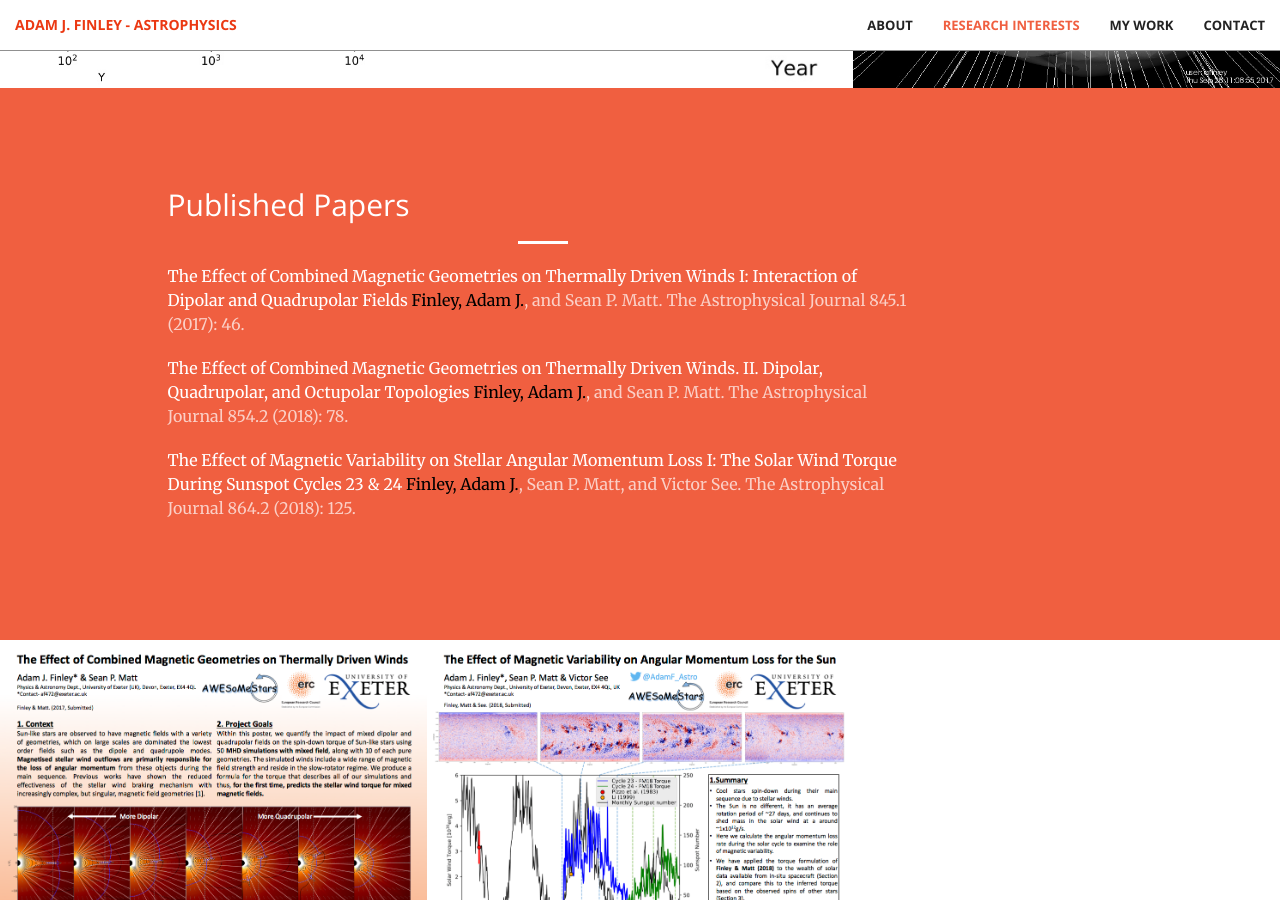
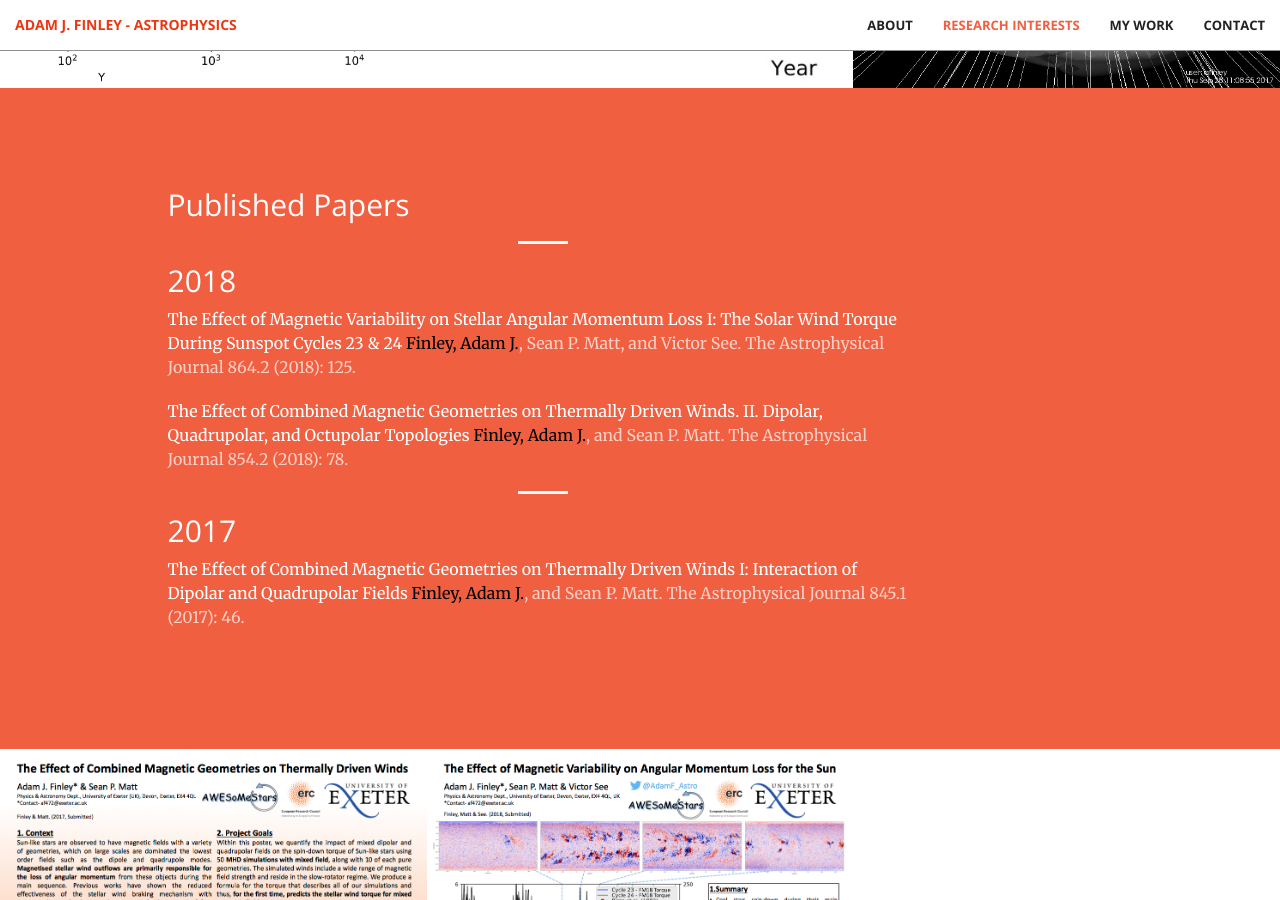
Before and after one commit to AdamJamesFinley/AdamJamesFinley.github.io, a Jekyll site: the page built from index.html, in a window 1280 px wide and 900 px high, scrolled down 2798 px. Built offline with Jekyll 4.4.1, drawn with Linux system fonts in a browser that asks for light colours; some of the changed text lies outside the part shown.

Commit message:
Quick Update

```diff
--- a/_includes/call-to-action.html
+++ b/_includes/call-to-action.html
@@ -5,7 +5,7 @@
                 <h2 class="section-heading">Welcome! This site contains information and materials related to the PhD project of Adam Finley at the University of Exeter (2016-2020).</h2>
                 <hr class="light">
                 <p class="text-faded">I aim to understand the interaction of dynamo-driven magnetic fields on stellar winds from low-mass stars. These magnetised winds remove angular momentum from their host stars, causing them to spin-down with age.</p>
-                <a href="#services" class="btn btn-default btn-xl">Get Started!</a>
+                <a href="#papers" class="btn btn-default btn-xl">My Papers!</a>
             </div>
         </div>
     </div>
--- a/_includes/papers.html
+++ b/_includes/papers.html
@@ -4,11 +4,12 @@
             <div class="col-lg-8 col-lg-offset-1 text-left">
                 <h2 class="section-heading">Published Papers</h2>
                 <hr class="light">
-            <p class='text-faded'><a href="http://iopscience.iop.org/article/10.3847/1538-4357/aa7fb9"> <font color='white' >The Effect of Combined Magnetic Geometries on Thermally Driven Winds I: Interaction of Dipolar and Quadrupolar Fields </font></a> <font color='black' >Finley, Adam J.</font>, and Sean P. Matt. The Astrophysical Journal 845.1 (2017): 46.</p>
-
-            <p class='text-faded'><a href="http://iopscience.iop.org/article/10.3847/1538-4357/aaaab5"><font color='white' >The Effect of Combined Magnetic Geometries on Thermally Driven Winds. II. Dipolar, Quadrupolar, and Octupolar Topologies </font></a> <font color='black' >Finley, Adam J.</font>, and Sean P. Matt. The Astrophysical Journal 854.2 (2018): 78.</p>
-
-            <p class='text-faded'><a href="https://iopscience.iop.org/article/10.3847/1538-4357/aad7b6"><font color='white' >The Effect of Magnetic Variability on Stellar Angular Momentum Loss I: The Solar Wind Torque During Sunspot Cycles 23 &amp; 24 </font></a> <font color='black' >Finley, Adam J.</font>, Sean P. Matt, and Victor See. The Astrophysical Journal 864.2 (2018): 125.</p>
+                <h2 class="section-heading">2018</h2>
+                <p class='text-faded'><a href="https://iopscience.iop.org/article/10.3847/1538-4357/aad7b6"><font color='white' >The Effect of Magnetic Variability on Stellar Angular Momentum Loss I: The Solar Wind Torque During Sunspot Cycles 23 &amp; 24 </font></a> <font color='black' >Finley, Adam J.</font>, Sean P. Matt, and Victor See. The Astrophysical Journal 864.2 (2018): 125.</p>
+                <p class='text-faded'><a href="http://iopscience.iop.org/article/10.3847/1538-4357/aaaab5"><font color='white' >The Effect of Combined Magnetic Geometries on Thermally Driven Winds. II. Dipolar, Quadrupolar, and Octupolar Topologies </font></a> <font color='black' >Finley, Adam J.</font>, and Sean P. Matt. The Astrophysical Journal 854.2 (2018): 78.</p>
+                <hr class="light">
+                <h2 class="section-heading">2017</h2>
+                <p class='text-faded'><a href="http://iopscience.iop.org/article/10.3847/1538-4357/aa7fb9"> <font color='white' >The Effect of Combined Magnetic Geometries on Thermally Driven Winds I: Interaction of Dipolar and Quadrupolar Fields </font></a> <font color='black' >Finley, Adam J.</font>, and Sean P. Matt. The Astrophysical Journal 845.1 (2017): 46.</p>
             </div>
         </div>
     </div>
--- a/_includes/portfolio.html
+++ b/_includes/portfolio.html
@@ -2,7 +2,7 @@
     <div class="container-fluid">
         <div class="row no-gutter">
             <div class="col-lg-4 col-sm-6">
-                <a href="#" class="portfolio-box">
+                <a class="portfolio-box">
                     <img src="img/portfolio/1.jpg" class="img-responsive" alt="">
                     <div class="portfolio-box-caption">
                         <div class="portfolio-box-caption-content">
@@ -17,7 +17,7 @@
                 </a>
             </div>
             <div class="col-lg-4 col-sm-6">
-                <a href="#" class="portfolio-box">
+                <a class="portfolio-box">
                     <img src="img/portfolio/2.jpg" class="img-responsive" alt="">
                     <div class="portfolio-box-caption">
                         <div class="portfolio-box-caption-content">
@@ -32,7 +32,7 @@
                 </a>
             </div>
             <div class="col-lg-4 col-sm-6">
-                <a href="#" class="portfolio-box">
+                <a class="portfolio-box">
                     <img src="img/portfolio/3.jpg" class="img-responsive" alt="">
                     <div class="portfolio-box-caption">
                         <div class="portfolio-box-caption-content">
@@ -47,7 +47,7 @@
                 </a>
             </div>
             <div class="col-lg-4 col-sm-6">
-                <a href="#" class="portfolio-box">
+                <a class="portfolio-box">
                     <img src="img/portfolio/4.jpg" class="img-responsive" alt="">
                     <div class="portfolio-box-caption">
                         <div class="portfolio-box-caption-content">
@@ -62,7 +62,7 @@
                 </a>
             </div>
             <div class="col-lg-4 col-sm-6">
-                <a href="#" class="portfolio-box">
+                <a class="portfolio-box">
                     <img src="img/portfolio/5.jpg" class="img-responsive" alt="">
                     <div class="portfolio-box-caption">
                         <div class="portfolio-box-caption-content">
@@ -77,7 +77,7 @@
                 </a>
             </div>
             <div class="col-lg-4 col-sm-6">
-                <a href="#" class="portfolio-box">
+                <a class="portfolio-box">
                     <img src="img/portfolio/6.jpg" class="img-responsive" alt="">
                     <div class="portfolio-box-caption">
                         <div class="portfolio-box-caption-content">
```
Also changed, not shown: 1 other file.
